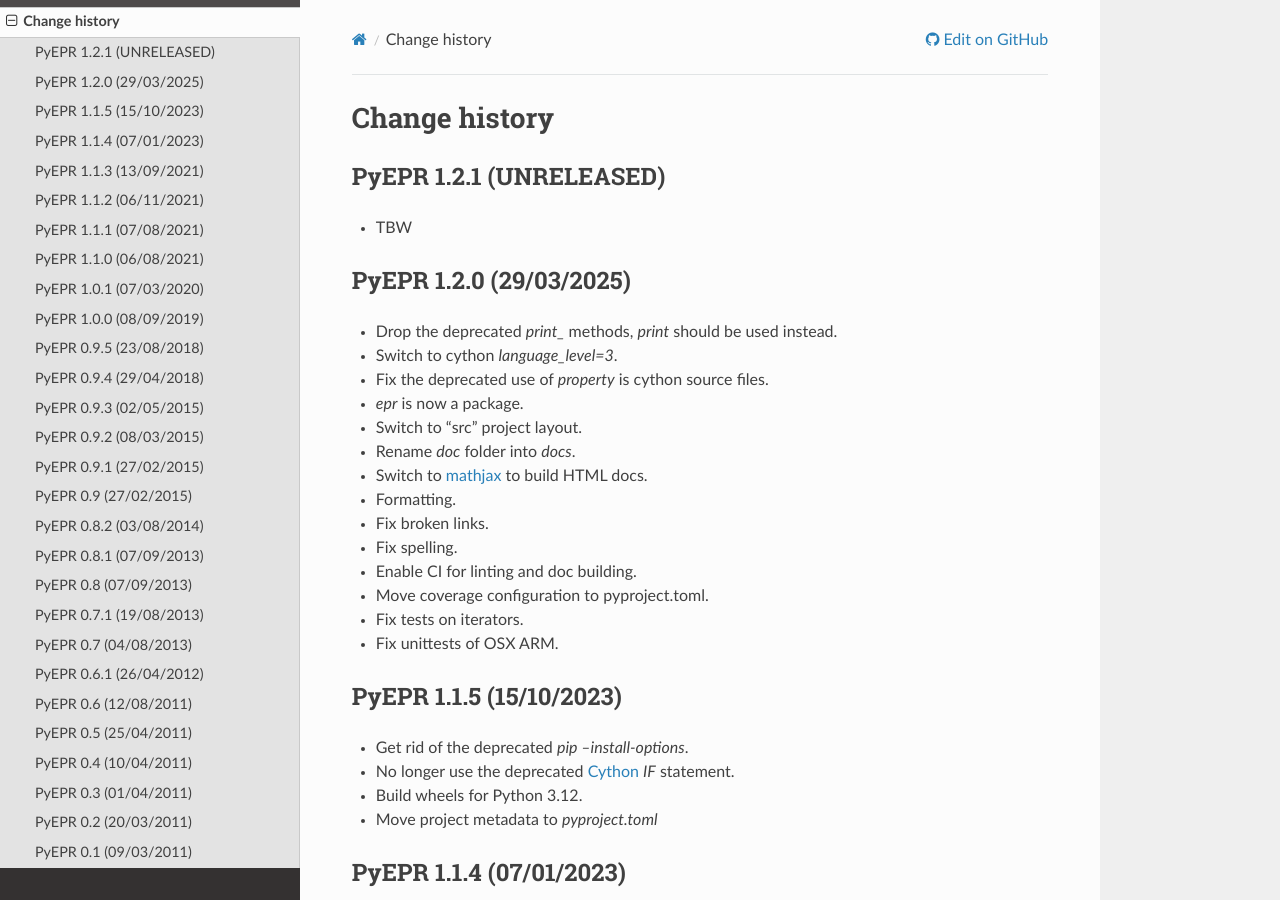
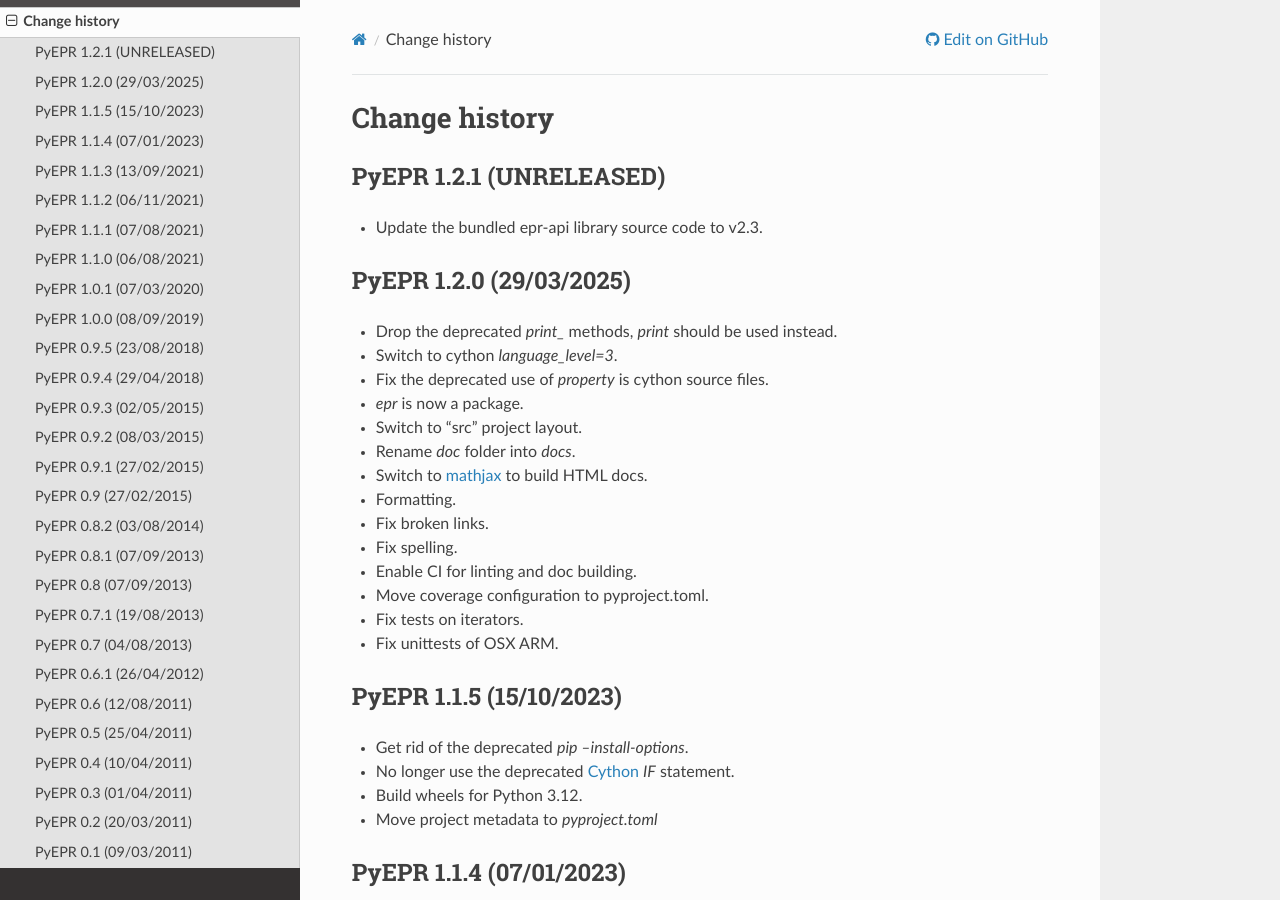
Before and after one commit to avalentino/pyepr, a Sphinx documentation site: the page built from docs/NEWS.rst, in a window 1280 px wide and 900 px high. Built offline with Sphinx 7.4.7 and the Read the Docs theme 3.1.0, drawn with Linux system fonts in a browser that asks for light colours.

Commit message:
Update the bundled epr-api library source code to v2.3.

```diff
--- a/docs/NEWS.rst
+++ b/docs/NEWS.rst
@@ -5,7 +5,7 @@
 PyEPR 1.2.1 (UNRELEASED)
 ------------------------
 
-* TBW
+* Update the bundled epr-api library source code to v2.3.
 
 
 PyEPR 1.2.0 (29/03/2025)
```
Also changed, not shown: .gitmodules.
